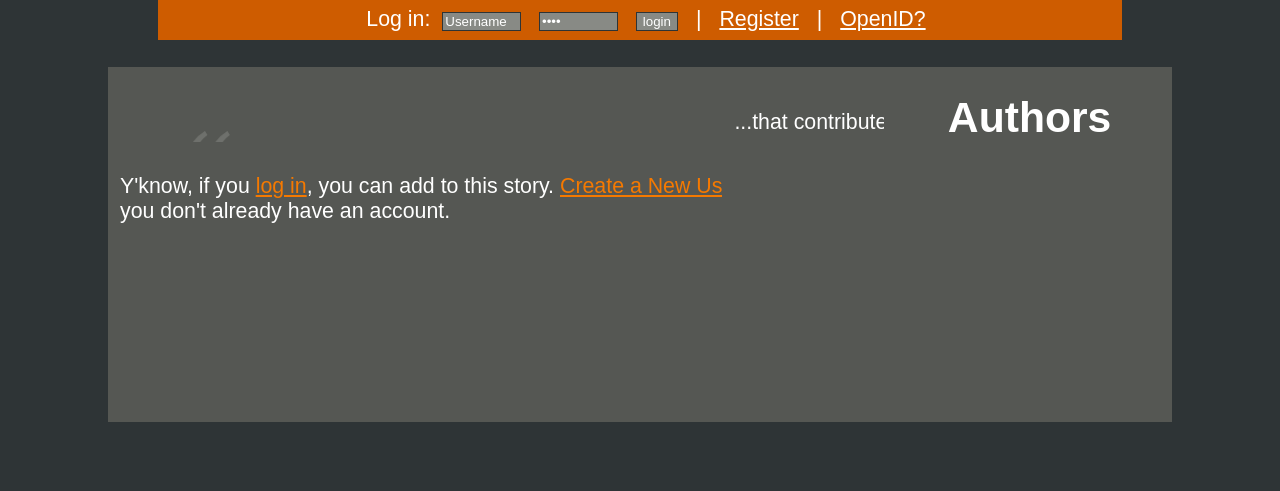
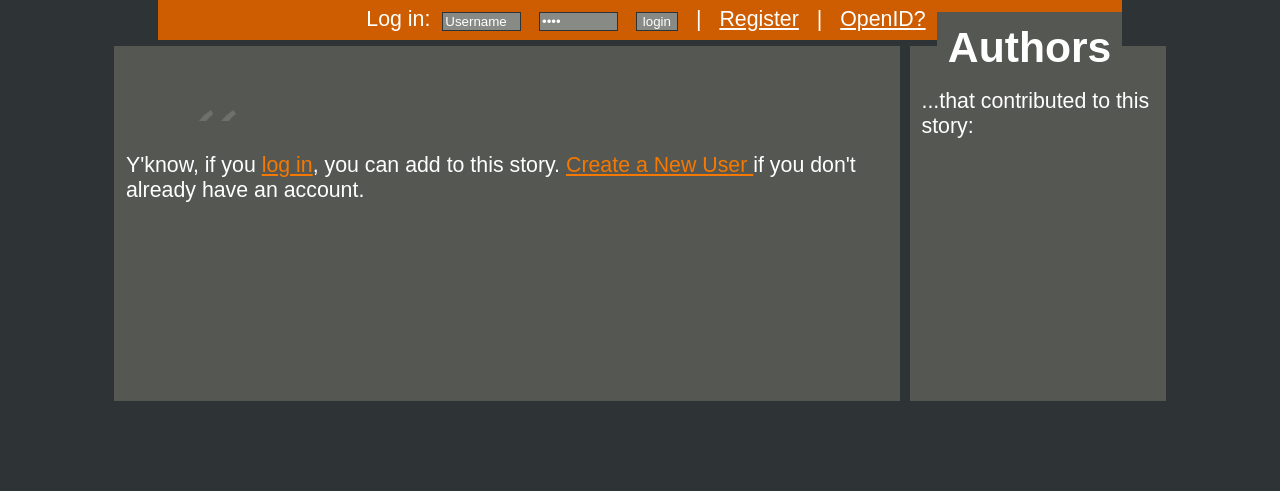
Before and after one commit to gcr/twg, a Django app: template stories/templates/stories/story_detail.html in a window 1280 px wide. Shown: the part 309-800 px from the top of the page. Run offline with Django 3.2, Linux system fonts and the light colour scheme; the template is opened without the code that fills it, so the values that code supplies are empty; grey boxes are pictures that could not be loaded.

Commit message:
Added lots of stuff

```diff
--- a/static/stylesheet.css
+++ b/static/stylesheet.css
@@ -62,27 +62,33 @@ td {
 
 .top-wrapper {
     position: relative;
+    vertical-align: bottom;
     padding-left: 50px;
     padding-right: 50px;
     margin: 0;
 }
 .top-wrapper h1 {
     position: relative;
-    display: inline-block;
-    top: 1em;
+/*    display: inline-block;*/
+/*    top: 1.5em;*/
     z-index: 5;
     color: #fff;
     background-color: #555753;
     margin: 0;
+    top: 1em;
     padding: 0.25em;
     padding-right: 1.5em;
-    width: auto;
+    max-width: 50%;
+    margin-top: -0.5em;
 }
 .top-wrapper .right-header {
 /*    border: solid #babdb6 1px;*/
-    float: right;
+    position: absolute;
+    right: 50px;
+    top: auto;
+    bottom: -1em;
     padding-right: 0.25em;
-    padding-left: 1.5em;
+/*    padding-left: 1.5em;*/
 }
 .top-bar {
     background: #ce5c00;
--- a/templates/base_stories.html
+++ b/templates/base_stories.html
@@ -10,6 +10,23 @@
 {% endblock %}
 
 {% block content-wrapper %}
+    <table><tr>
+    <td width="75%" valign="top">
+    <div class="content-frame">
+        {% block content %}
+        {% endblock %}
+    </div>
+    </td><td valign="top">
+    <div class="content-frame">
+        {% block content-right %}
+        {% endblock %}
+    </div>
+    </td>
+    </tr></table>
+{% endblock %}
+
+{% comment %}
+{% block content-wrapper %}
     <div class="content-frame content-frame-minimized-left">
         {% block content %}
         {% endblock %}
@@ -19,3 +36,4 @@
         {% endblock %}
     </div>
 {% endblock %}
+{% endcomment %}
```
